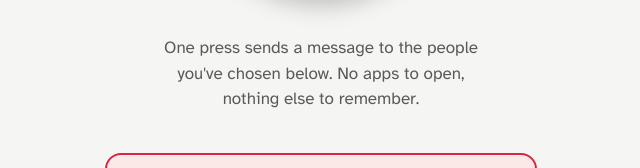
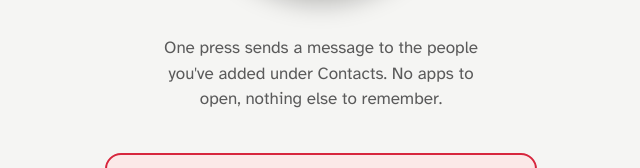
Before and after one commit to TheheckIn/the-check-in, a website: page index.html in a window 1280 px wide. Shown: the part 631-799 px from the top of the page, 319-959 px from the left. Drawn offline with Linux system fonts and the light colour scheme; no server answers.

Commit message:
Update index.html

```diff
--- a/index.html
+++ b/index.html
@@ -454,8 +454,7 @@
         <div class="sub" id="confirmSub"></div>
       </div>
 
-      <p class="instructions" id="instructions">One press sends a message to the people you've chosen below. No apps to open, nothing else to remember.</p>
-
+     <p class="instructions" id="instructions">One press sends a message to the people you've added under Contacts. No apps to open, nothing else to remember.</p>
       <div class="reminder-card" id="reminderCard">
         <div>
           <div class="reminder-label">Daily check-in time</div>
```
